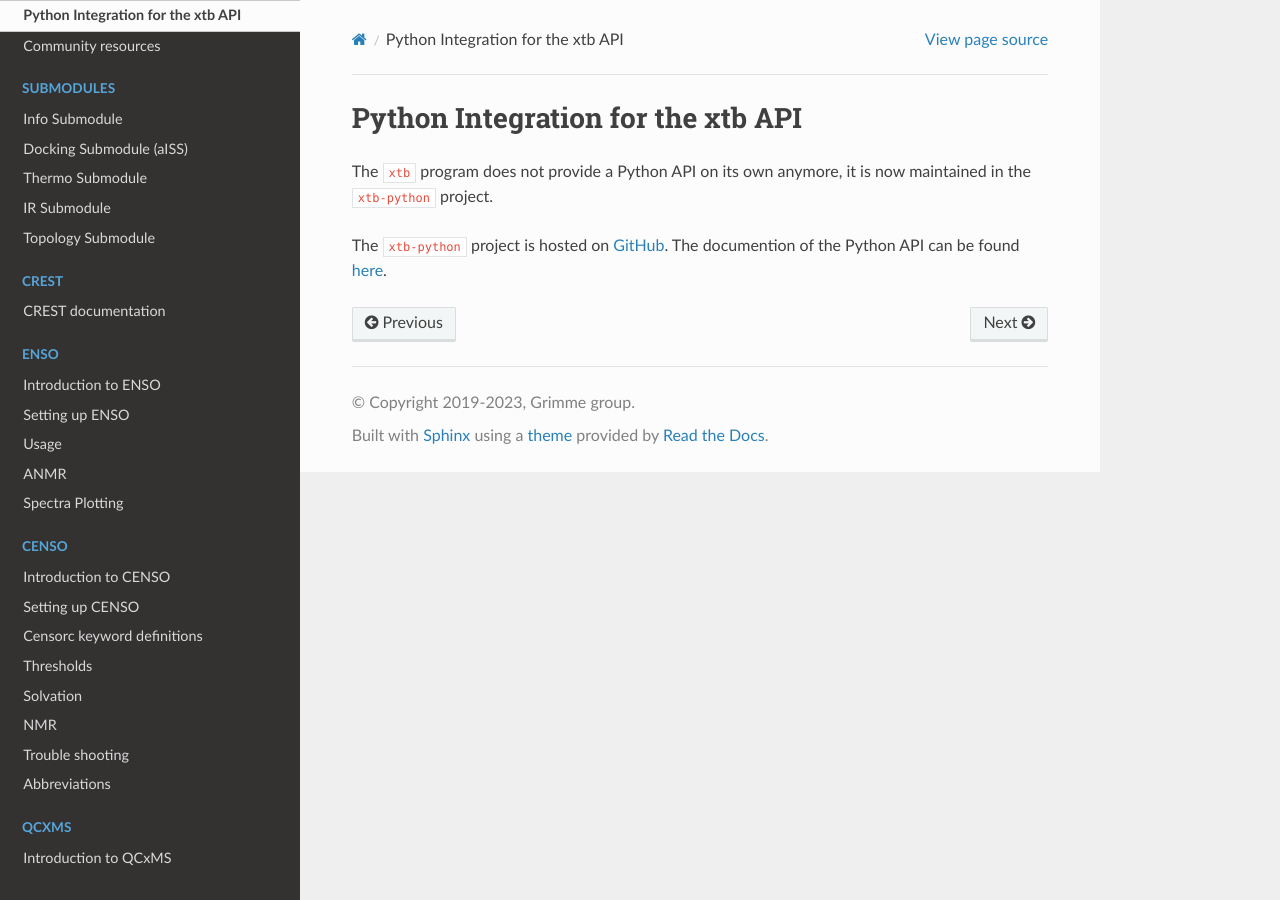
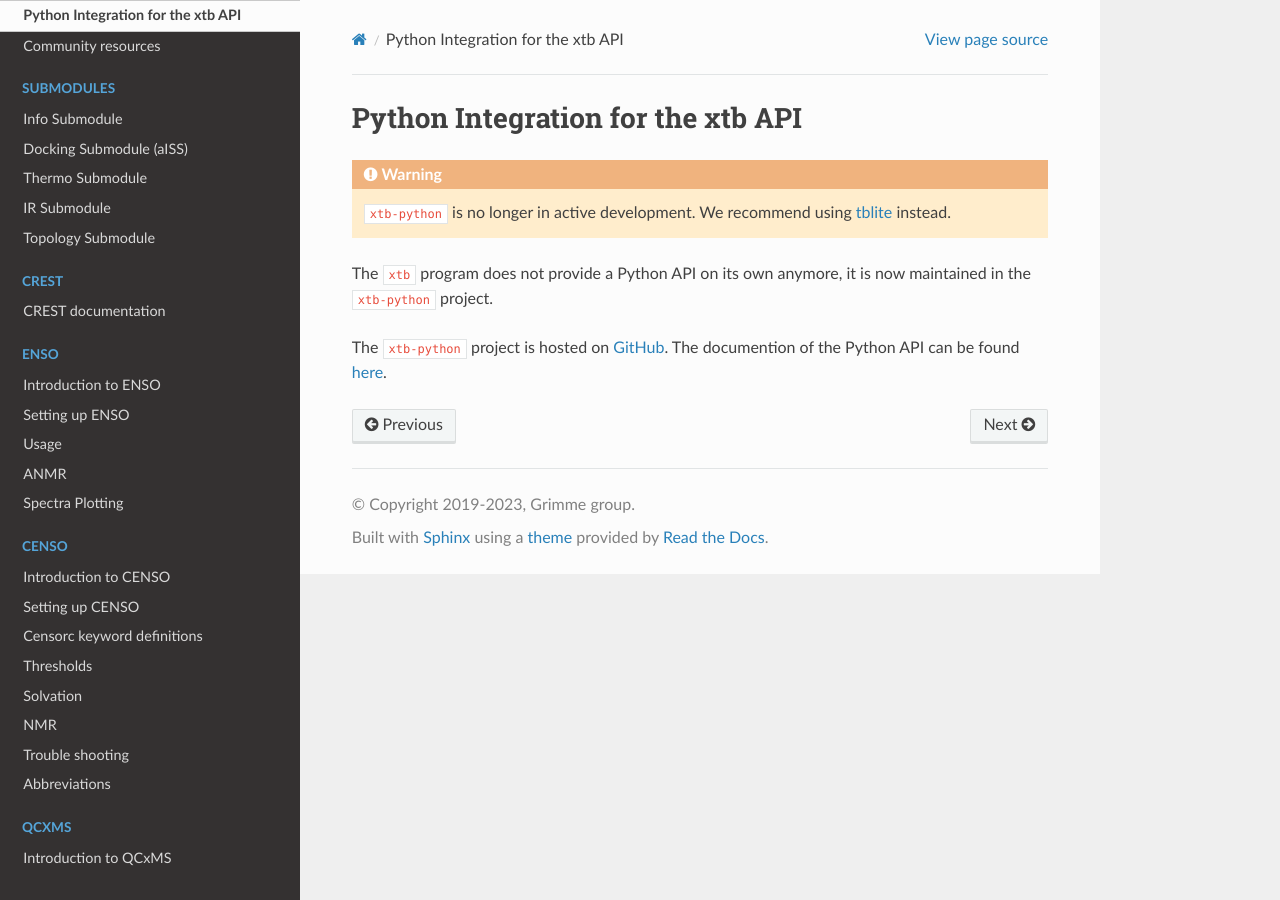
Before and after one commit to grimme-lab/xtb_docs, a Sphinx documentation site: the page built from source/python.rst, in a window 1280 px wide. Built offline with Sphinx 7.4.7 and the Read the Docs theme 2.0.0, drawn with Linux system fonts in a browser that asks for light colours; pages that are not in the unit, such as notebooks, are missing from menus.

Commit message:
Add link to tblite in python section.

```diff
--- a/source/python.rst
+++ b/source/python.rst
@@ -4,6 +4,9 @@
  Python Integration for the xtb API
 ------------------------------------
 
+.. warning::
+    ``xtb-python`` is no longer in active development. We recommend using `tblite <https://github.com/tblite/tblite>`_ instead.
+
 The ``xtb`` program does not provide a Python API on its own anymore,
 it is now maintained in the ``xtb-python`` project.
 
```
